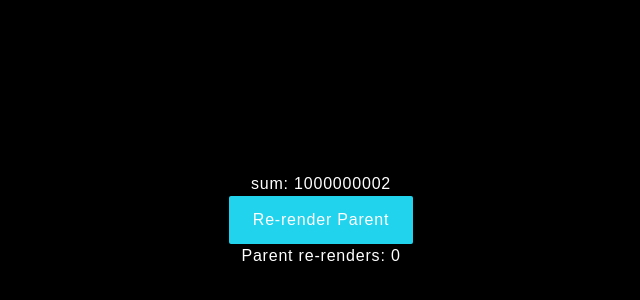
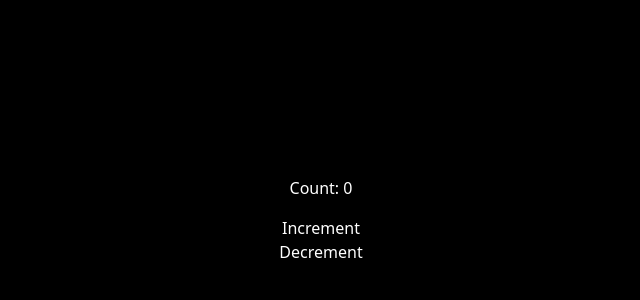
Before and after one commit to Rishisingh96/React-Js-App, a React (Vite) app: page / in a window 1280 px wide. Shown: the part 180-480 px from the top of the page, without its empty margins (319-959 px from the left). Built offline with nearby package versions, Linux system fonts and the light colour scheme.

Commit message:
UseCallabck

```diff
--- a/src/App.jsx
+++ b/src/App.jsx
@@ -37,6 +37,7 @@ import React from "react";
 import { ReducerComp } from "./hooks/UseReducer";
 import { ReactMemo } from "./hooks/Memo/ReactMemo";
 import MemoParentComponent from "./hooks/Memo/UseMemo";
+import UseCallback from "./hooks/Memo/UseCallback";
 
 // import { Counter } from './components/hooks/useState/Count';
 // import "./components/Netflix.css";
@@ -86,7 +87,8 @@ export const App = () => {
           {/* <ReducerComp /> */}
 
           {/* <ReactMemo /> */}
-          <MemoParentComponent />
+          {/* <MemoParentComponent /> */}
+          <UseCallback />
       </>
   );
 };
--- /dev/null
+++ b/src/hooks/Memo/UseCallback.jsx
@@ -0,0 +1,28 @@
+import { useState, useCallback } from "react";
+
+const Button = ({ onClick, children }) => {
+    console.log(`Rendering button: ${children}`);
+    return <button onClick={onClick}>{children}</button>;
+};
+
+export default function UseCallback() {
+    const [count, setCount] = useState(0);
+
+    const increment = useCallback(() => {
+        console.log("increment inside");
+        setCount((prevCount) => prevCount + 1);
+    }, []);
+
+    const decrement = useCallback(() => {
+        console.log("decrement inside");
+        setCount((prevCount) => prevCount - 1);
+    }, []);
+
+    return (
+        <div className="p-4 h-lvh flex flex-col justify-center items-center bg-black text-white">
+            <h1 className="mb-4">Count: {count}</h1>
+            <Button onClick={increment}>Increment</Button>
+            <Button onClick={decrement}>Decrement</Button>
+        </div>
+    );
+}
```
Also changed, not shown: 1 other file (tests, documents, lock files or other folders).
